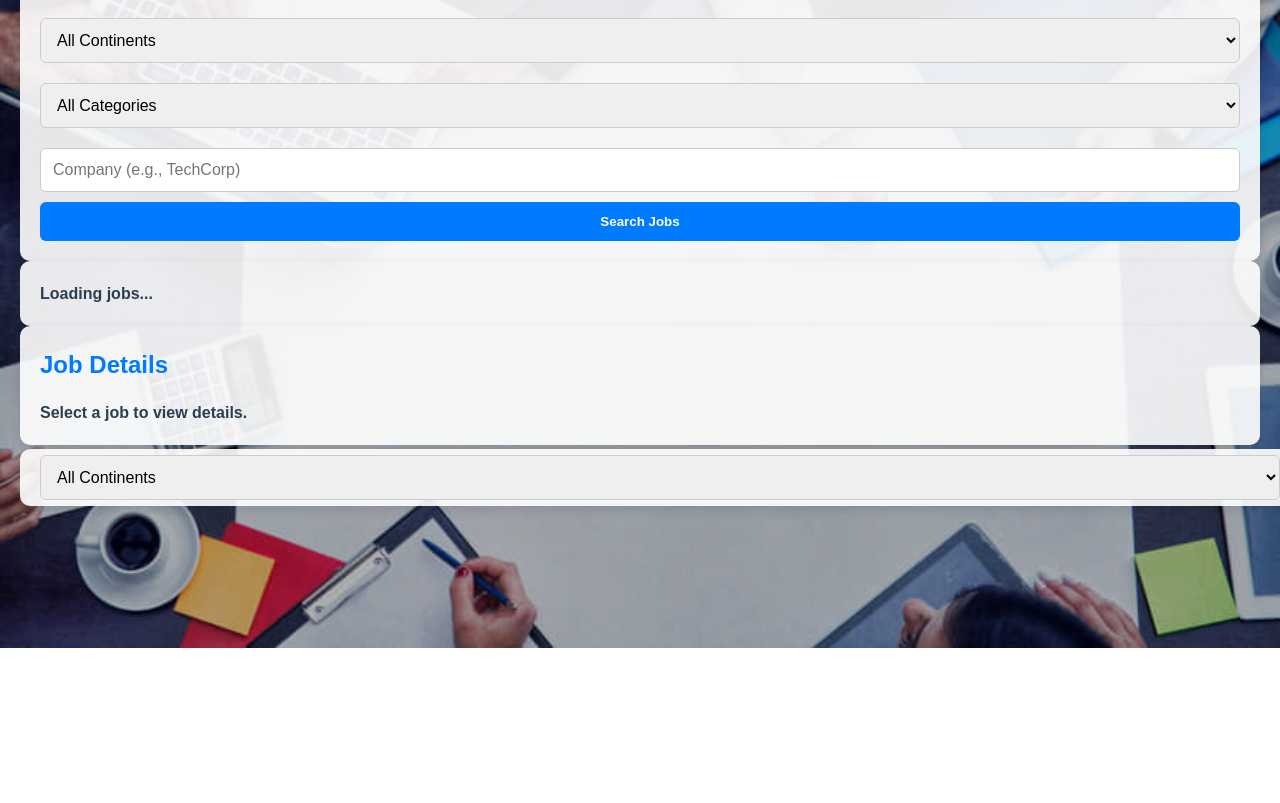
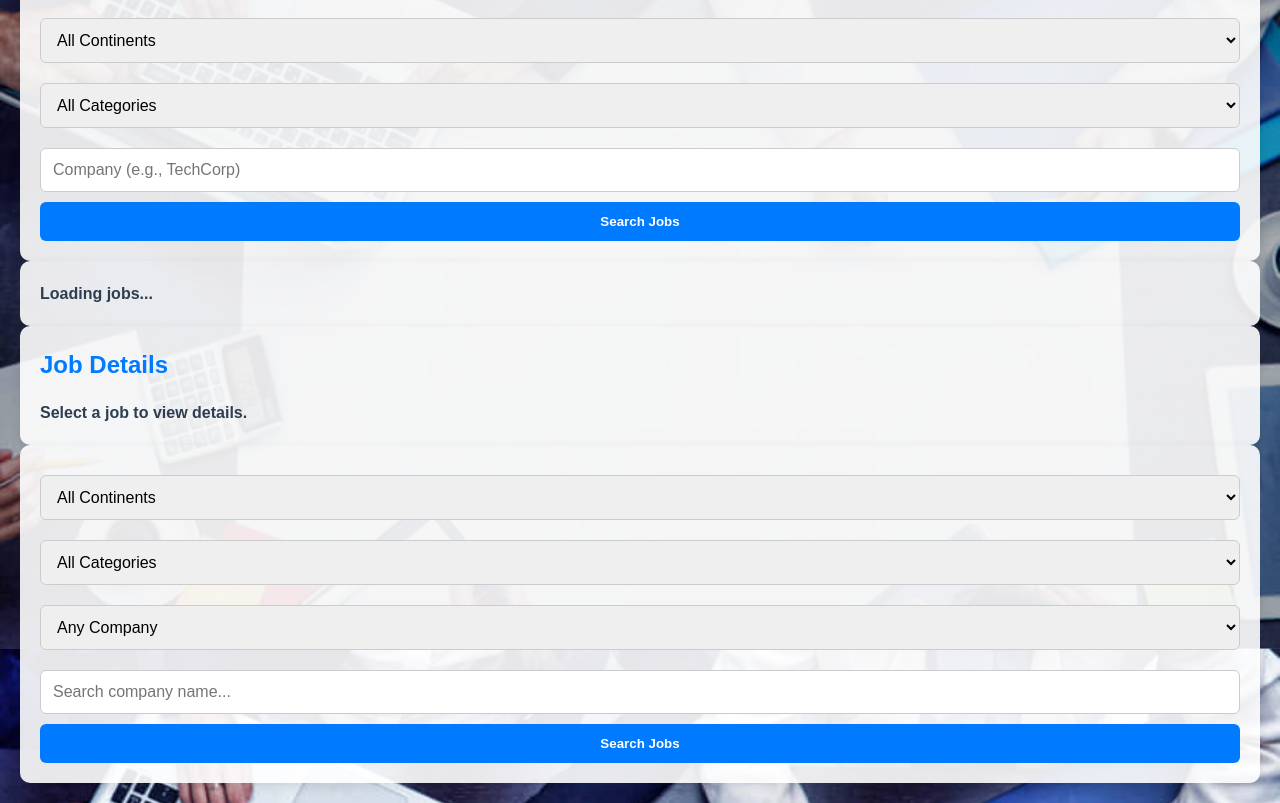
Before and after one commit to Evian1k/Job-Finder-app1, a plain HTML site: page index.html in a window 1280 px wide. Shown: the part 152-955 px from the top of the page. Before the commit the page ends 800 px from the top, so only its background shows below. Drawn offline with Linux system fonts and the light colour scheme.

Commit message:
added update

```diff
--- a/index.html
+++ b/index.html
@@ -36,7 +36,7 @@
             <h2>Job Details</h2>
             <div id="detailsContent">Select a job to view details.</div>
         </section>
-        <secti class="search-container">
+        <section class="search-container">
           <select id="continent">
               <option value="">All Continents</option>
               <option value="Africa">Africa</option>
@@ -48,3 +48,12 @@
               <option value="Antarctica">Antarctica</option>
               <option value="Remote">Remote</option>
           </select>
+          <select id="category">
+              <option value="">All Categories</option>
+          </select>
+          <select id="companySelect">
+              <option value="">Any Company</option>
+          </select>
+          <input type="text" id="company" placeholder="Search company name...">
+          <button onclick="filterJobs()">Search Jobs</button>
+      </section>
```
